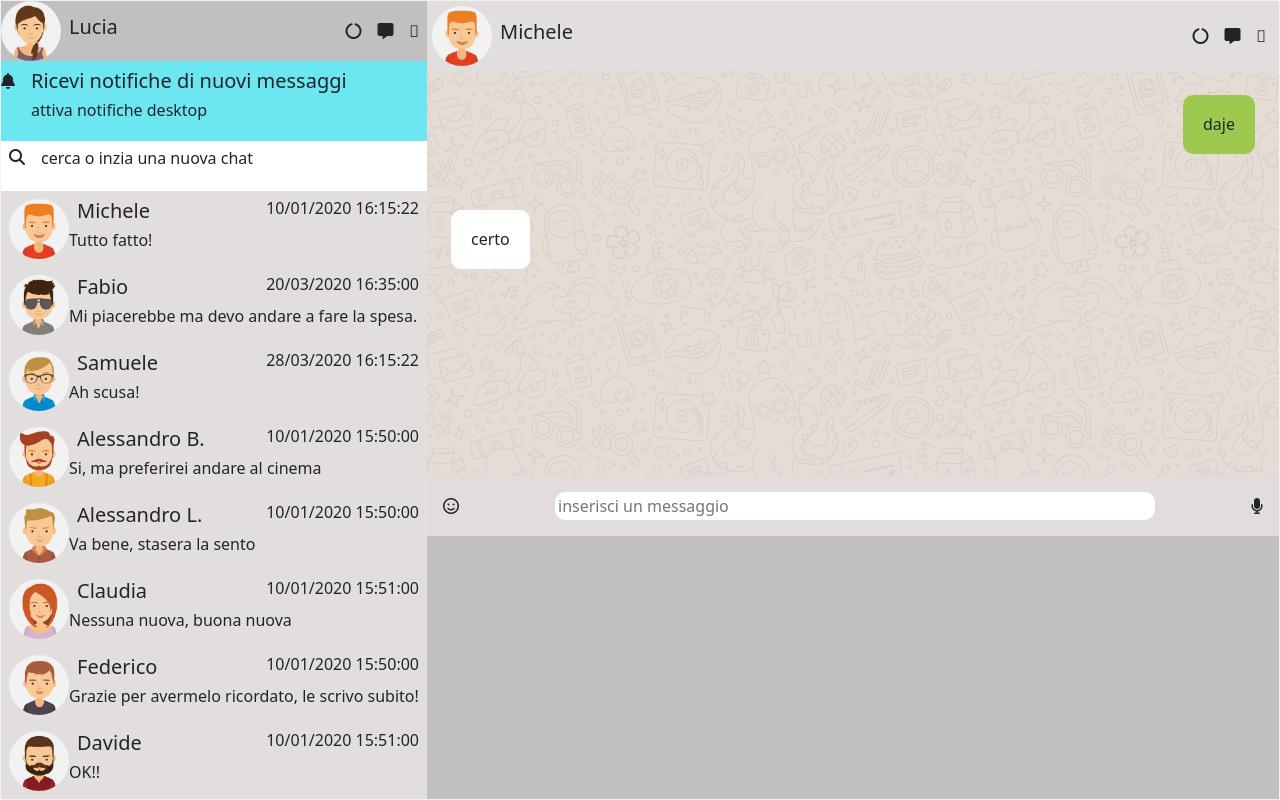
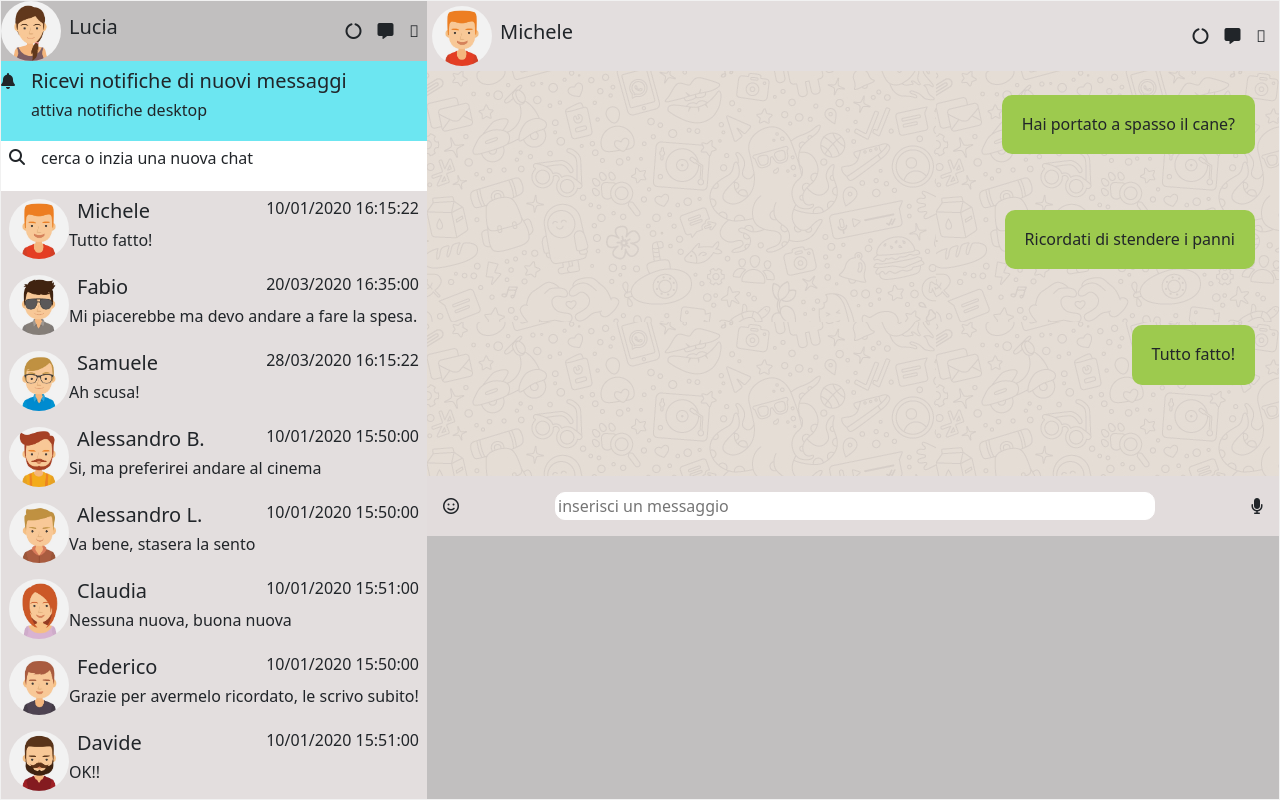
Before and after one commit to MicheleBenaco/vue-boolzapp, a plain HTML site: page index.html in a window 1280 px wide. Drawn offline with nearby package versions, Linux system fonts and the light colour scheme.

Commit message:
messaggi

```diff
--- a/index.html
+++ b/index.html
@@ -53,13 +53,14 @@
 
                      <!-- chat con le diverse persone  -->
 
-                     <div class="d-flex justify-content-between p-2 cont-card" v-for="(value,index) in contacts" :key="index" >
+                     <div class="d-flex justify-content-between p-2 cont-card" v-for="(value,index) in contacts" :key="value.id" >
                         <div class="conteiner-img d-flex align-items-center">
                             <img :src="value.avatar" alt="" class="rounded-circle" >
 
                             <div class="text-nowrap">
                                 <h5 class="px-2">{{value.name}}</h5>
                                 <div></div>
+                                <!-- da chiarire -->
                                 <h6>{{value.messages[value.messages.length - 1].message}}</h6>
                             </div>
                         </div>
@@ -79,10 +80,10 @@
                 </div>
                 <!-- parte destra con chat  -->
                 <div class="col-8 h-100 g-0">
-                    <div class="d-flex  justify-content-between cont-card">
-                        <div class="conteiner-img d-flex align-items-center">
-                            <img src="./img/avatar_1.jpg" alt="" class="rounded-circle" >
-                            <h5 class="px-2">Michele</h5>
+                    <div class="d-flex  justify-content-between cont-card" >
+                        <div class="conteiner-img d-flex align-items-center" >
+                            <img :src="contacts[currentIndex].avatar" alt="contacts[currentIndex].name" class="rounded-circle" >
+                            <h5 class="px-2">{{contacts[currentIndex].name}}</h5>
                         </div>
                         <div class=" d-flex align-items-center">
                             <i class="fa-solid fa-circle-notch px-2"></i>
@@ -93,15 +94,11 @@
                 </div>
                 <!-- imaggine backgroud -->
                 <div class="img-back">
-                    <div class=" d-flex justify-content-end p-4">
-                        <h6 class="sent"> daje </h6>
+                    <div class=" d-flex justify-content-end p-4" v-for="(valuems,index) in contacts[currentIndex].messages">
+                        <h6 class="sent"> {{valuems.message}} </h6>
                     </div>
-                    <div class=" d-flex justify-content-start p-4">
-                        <h6 class="received"> certo </h6>
                     </div>
-
-                </div>
-                <!-- dove scrivere -->
+                    <!-- dove scrivere -->
                 <div class="d-flex justify-content-between conteiner-write align-items-center">
                     <div class="px-3">
                         <i class="fa-regular fa-face-smile"></i>
@@ -114,6 +111,9 @@
                     </div>
 
                 </div>
+
+                </div>
+
 
             </div>
 
--- a/js/script.js
+++ b/js/script.js
@@ -7,6 +7,7 @@
                 currentIndex:0,
                 contacts: [
                     {
+                        id:1,
                     name: 'Michele',
                     avatar: './img/avatar_1.jpg',
                     visible: true,
@@ -29,6 +30,7 @@
                     ],
                     },
                     {
+                        id:2,
                     name: 'Fabio',
                     avatar: './img/avatar_2.jpg',
                     visible: true,
@@ -51,6 +53,7 @@
                     ],
                     },
                     {
+                        id:3,
                     name: 'Samuele',
                     avatar: './img/avatar_3.jpg',
                     visible: true,
@@ -73,6 +76,7 @@
                     ],
                     },
                     {
+                        id:4,
                     name: 'Alessandro B.',
                     avatar: './img/avatar_4.jpg',
                     visible: true,
@@ -90,6 +94,7 @@
                     ],
                     },
                     {
+                        id:5,
                     name: 'Alessandro L.',
                     avatar: './img/avatar_5.jpg',
                     visible: true,
@@ -107,6 +112,7 @@
                     ],
                     },
                     {
+                        id:6,
                     name: 'Claudia',
                     avatar: './img/avatar_6.jpg',
                     visible: true,
@@ -129,6 +135,7 @@
                     ],
                     },
                     {
+                        id:7,
                     name: 'Federico',
                     avatar: './img/avatar_7.jpg',
                     visible: true,
@@ -146,6 +153,7 @@
                     ],
                     },
                     {
+                        id:8,
                     name: 'Davide',
                     avatar: './img/avatar_8.jpg',
                     visible: true,
```
